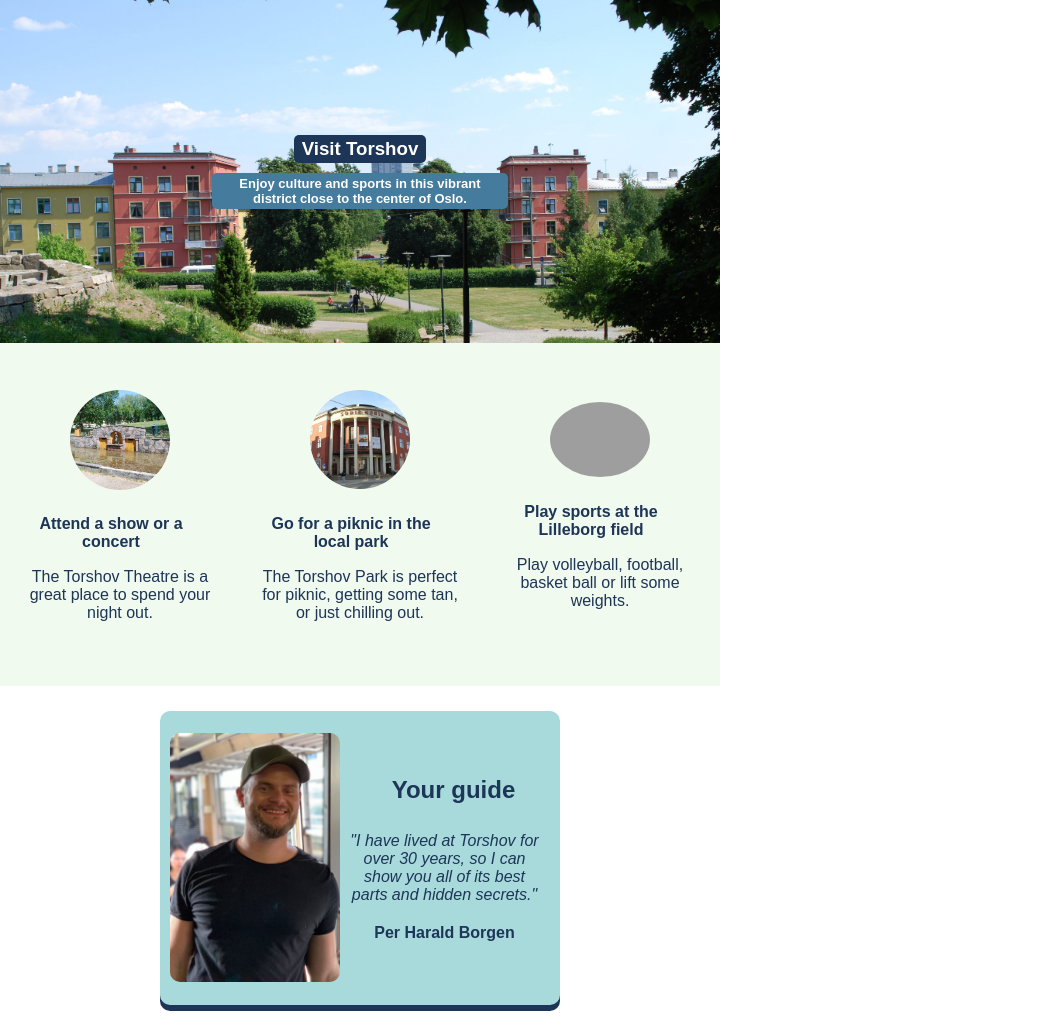
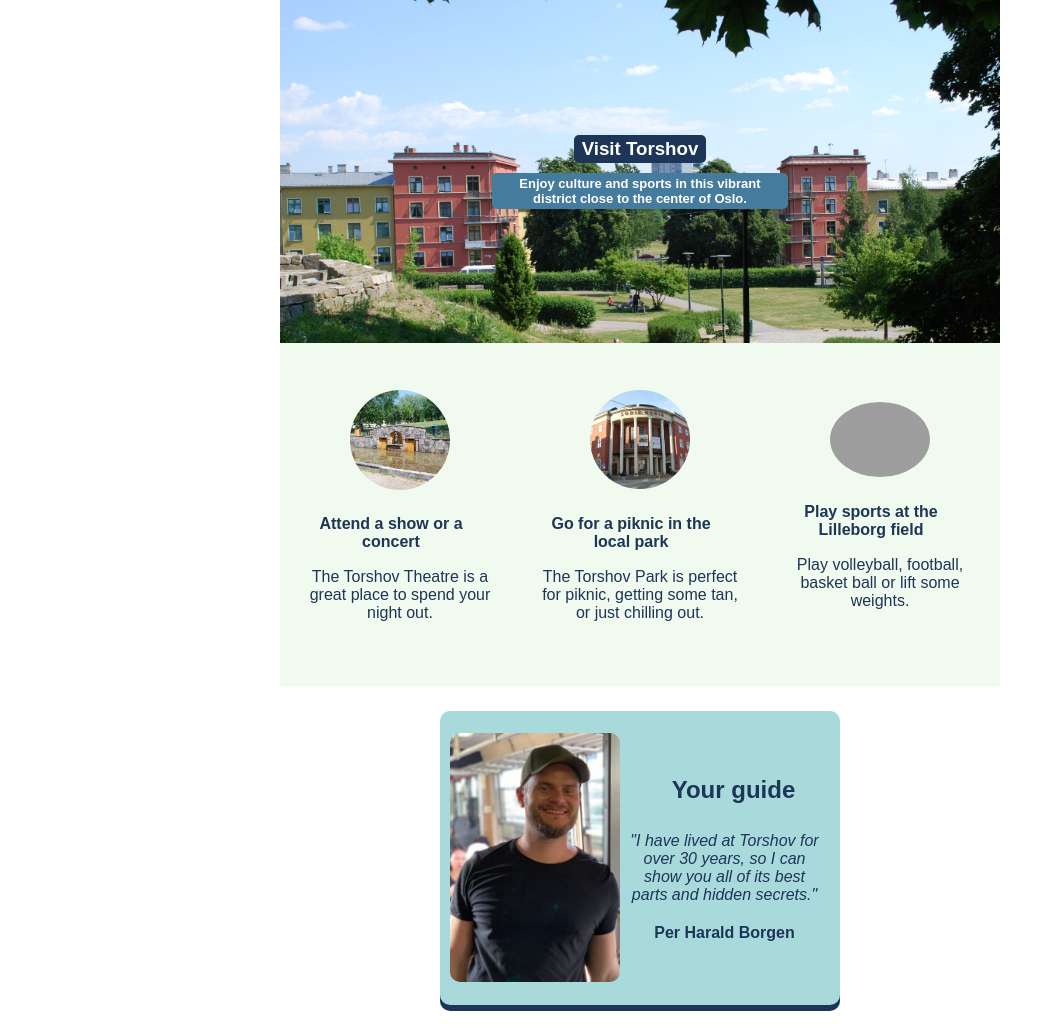
Before and after one commit to VishnuGupta16/HometownHomepage, a plain HTML site: page index.html in a window 1280 px wide. Shown: the whole page, without its empty margins (0-1063 px from the left). Drawn offline with nearby package versions, Linux system fonts and the light colour scheme; grey boxes are pictures that could not be loaded.

Commit message:
added flex in body section to display everything in center.

```diff
--- a/index.html
+++ b/index.html
@@ -3,7 +3,7 @@
     <head><link rel="stylesheet" href="https://cdnjs.cloudflare.com/ajax/libs/normalize/8.0.1/normalize.css">
         <link rel="stylesheet" href="styles.css">
     </head>
-    <body>
+    <body class="display-center">
         <!-- HERO SECTION -->
         <div class="dimensions display-center" id="hero">
             <h3 id="hero-title">Visit Torshov</h3>
--- a/styles.css
+++ b/styles.css
@@ -11,6 +11,7 @@ DARK BLUE: #1D3557
 
 body {
     margin: 0px;
+    flex-direction: column;
 }
 
 .dimensions {
```
